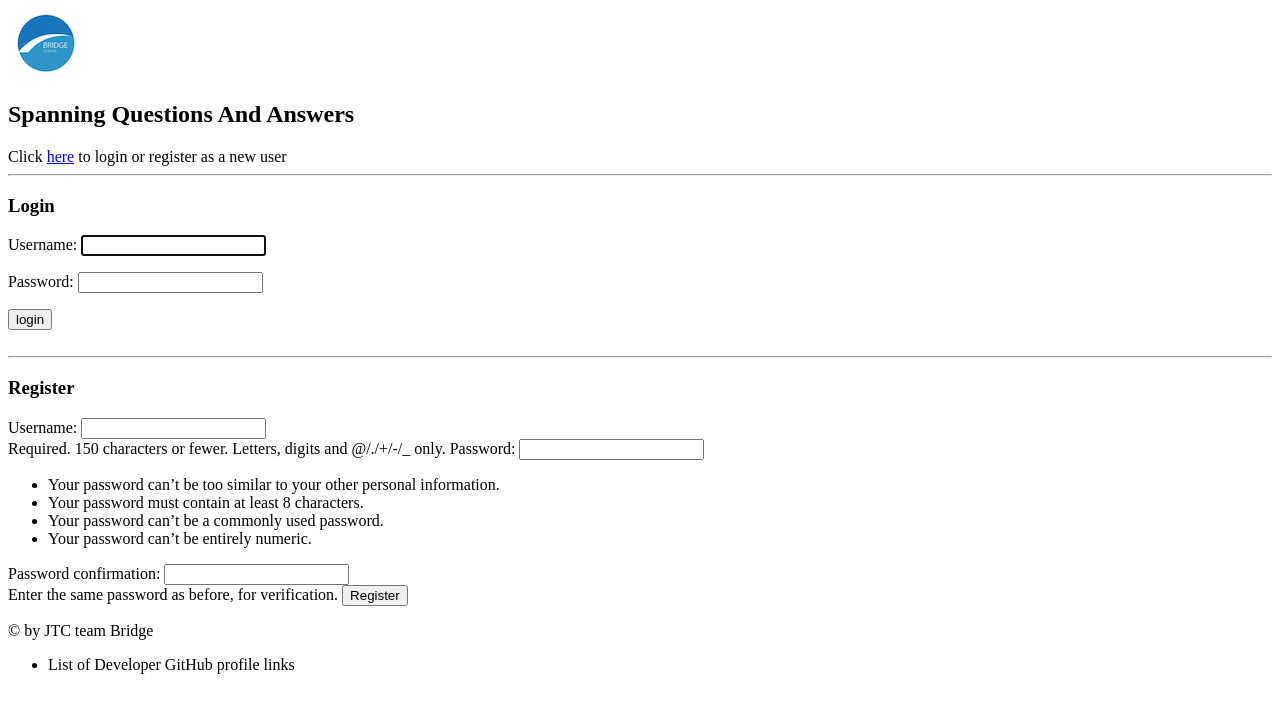
After one commit to ponyNYC/bridge_2022, a Django app: page /bridge/authentication in a window 1280 px wide. The commit adds this page. Shown: the top 713 px of the page. Run offline with Django 4.2, Linux system fonts and the light colour scheme.

Commit message:
incorporated comments from chung * changed function based views to class based views * combined login and sign up into a single view

```diff
--- a/bridge/bridge/settings.py
+++ b/bridge/bridge/settings.py
@@ -124,4 +124,6 @@ STATIC_URL = 'static/'
 
 DEFAULT_AUTO_FIELD = 'django.db.models.BigAutoField'
 
+LOGIN_URL = '/bridge/authentication'
 LOGIN_REDIRECT_URL = '/bridge'
+LOGOUT_REDIRECT_URL = '/bridge'
--- a/bridge/bridgeapp/templates/home.html
+++ b/bridge/bridgeapp/templates/home.html
@@ -25,8 +25,7 @@
                 <h3>You are logged in as: {{ user.username }} </h3>
                 <h4>Click here to <a href="{% url 'logout' %}">log out</a></h4>
                 {% else %}
-                Click here to <a href="{% url 'login' %}">login</a> /
-                New user? Click here to <a href="{% url 'register' %}">register</a>
+                Click <a href="{% url 'authentication' %}">here</a>  to login or register as a new user
                 {% endif %}
             </nav>
             <hr>
--- /dev/null
+++ b/bridge/bridgeapp/templates/registration/authentication.html
@@ -0,0 +1,36 @@
+{% extends 'home.html' %} {% block main %}
+<section>
+    {% if login_form.errors %}
+    <p>The input is not valid.</p>
+    {% endif %}
+
+    {% if next %}
+    <p>You do not have permission to access that page.</p>
+    {% endif %}
+    <h3>Login</h3>
+    <form method="post" action="{% url 'login' %}">
+        {% csrf_token %}
+
+        <p>Username: {{ login_form.username }} </p>
+        <p>Password: {{ login_form.password }} </p>
+
+        <input type="submit" value="login">
+        <input type="hidden" name="next" value="{{ next }}">
+    </form>
+</section>
+<br><hr>
+<section>
+    <h3>Register</h3>
+    <form method="post" action="{% url 'authentication' %}">
+        {% csrf_token %}
+
+        {% if form.errors %}
+        <p>There are errors in the form!</p>
+        {% endif %}
+
+        {{ form }}
+
+        <input type="submit" value="Register">
+    </form>
+</section>
+{% endblock %}
--- a/bridge/bridgeapp/templates/registration/logged_out.html
+++ /dev/null
@@ -1,5 +0,0 @@
-{% extends 'home.html' %} {% block main %}
-<section>
-    <h2>You have successfully logged out. Click here to <a href="{% url 'login' %}">log in</a> again.</h2>
-</section>
-{% endblock %}}
--- a/bridge/bridgeapp/urls.py
+++ b/bridge/bridgeapp/urls.py
@@ -1,5 +1,5 @@
 from django.urls import path, re_path
-from .views import BridgeHomeView, BridgeCategoryView, BridgeThreadView
+from .views import BridgeHomeView, BridgeCategoryView, BridgeThreadView, BridgeAuthenticationView
 from . import views
 from django.conf import settings
 from django.conf.urls.static import static
@@ -14,6 +14,5 @@ urlpatterns = [
     # single thread page
     path('threads/<int:thread_id>/<int:resp_id>',
          login_required(BridgeThreadView.as_view()), name='thread'),
-    path('register', views.register, name='register'),
-    path('logout', views.logout, name='logout'),
+    path('authentication', BridgeAuthenticationView.as_view(), name='authentication'),
 ] + static(settings.STATIC_URL, document_root=settings.STATIC_ROOT)  # add static assets
--- a/bridge/bridgeapp/views.py
+++ b/bridge/bridgeapp/views.py
@@ -4,7 +4,7 @@ from django.utils.text import slugify
 from .models import Category, Thread, Response
 from .forms import ResponseForm, ThreadForm
 from datetime import date
-from django.contrib.auth.forms import UserCreationForm
+from django.contrib.auth.forms import UserCreationForm, AuthenticationForm
 from django.contrib.auth import authenticate, login
 # globals (categories, current year) for all views
 CATEGORIES = Category.objects.all()
@@ -126,26 +126,31 @@ class BridgeThreadView(View):
         return redirect('thread', thread_id, 0)
 
 
-def register(request):
-    if request.method == 'POST':
-        form = UserCreationForm(request.POST)
+class BridgeAuthenticationView(View):
+    def get(self, request):
+        login_form = AuthenticationForm()
+        form = UserCreationForm()
 
-        if form.is_valid():
-            form.save()
-            username = form.cleaned_data['username']
-            password = form.cleaned_data['password1']
-            user = authenticate(username=username, password=password)
+        context = {'login_form': login_form, 'form': form}
+        return render(request, 'registration/authentication.html', context)
+
+    def post(self, request):
+        if request.POST.get('submit') == 'sign_in':
+            login_form = AuthenticationForm(request.POST)
+            user = authenticate(login_form.username, login_form.password)
             login(request, user)
             return redirect('home')
 
-    else:
-        form = UserCreationForm()
-
-    context = {'form': form}
-    return render(request, 'registration/register.html', context)
+        else:
+            form = UserCreationForm(request.POST)
+            if form.is_valid():
+                form.save()
+                username = form.cleaned_data['username']
+                password = form.cleaned_data['password1']
+                user = authenticate(username=username, password=password)
+                login(request, user)
+                return redirect('home')
 
 
 def logout(request):
-    if request.method == 'GET':
-        logout(request)
-    return render(request, 'registration/logged_out.html')
+    logout(request)
```
Also changed, not shown: bridge/bridgeapp/templates/registration/login.html (deleted, +0 -21 lines), bridge/bridgeapp/templates/registration/register.html (deleted, +0 -15 lines).
